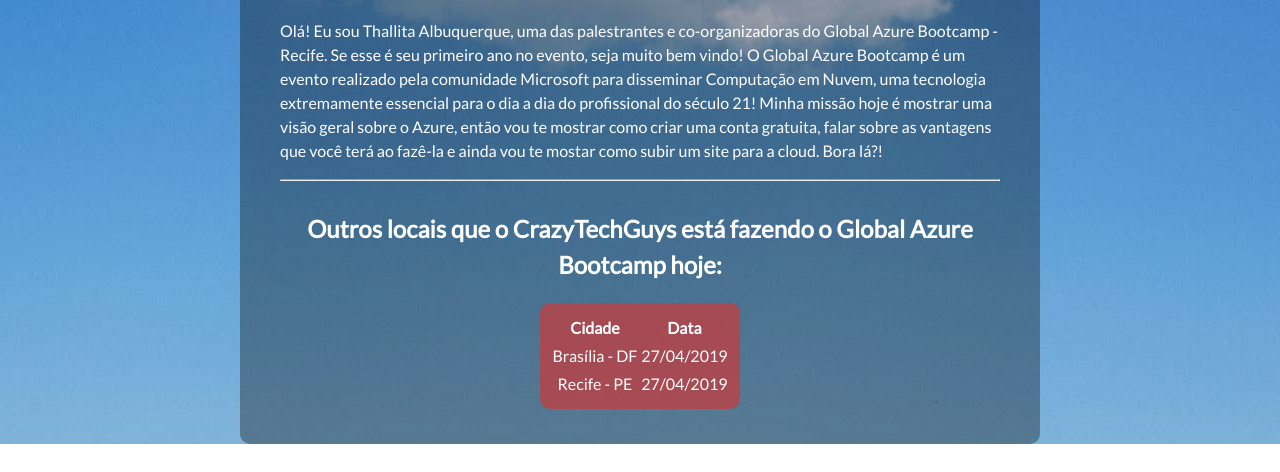
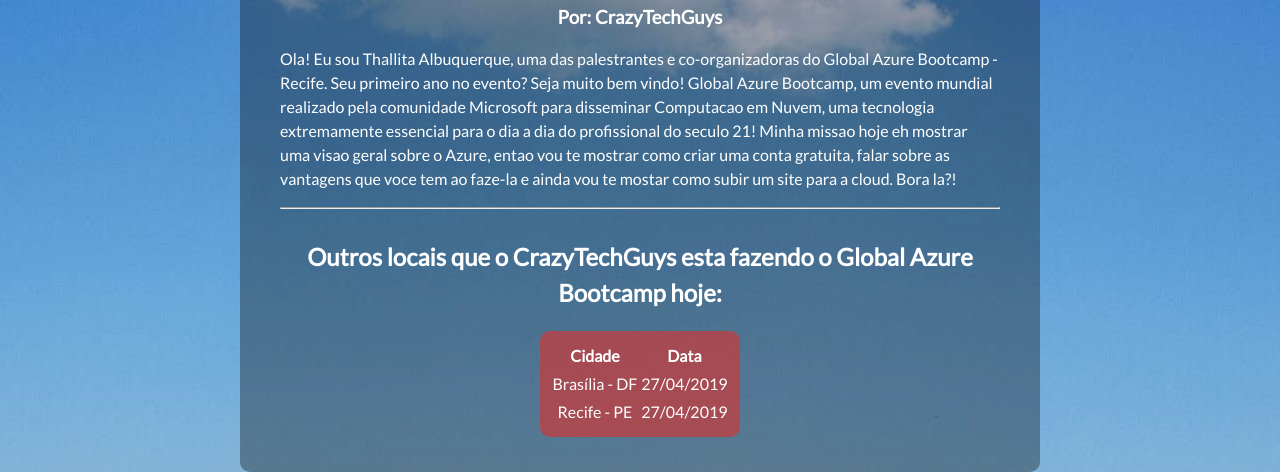
Before and after one commit to thallitaalbuquerque/global-azure-bootcamp2019, a plain HTML site: page index.html in a window 1280 px wide. Shown: the part 379-851 px from the top of the page. Before the commit the page ends 823 px from the top, so only its background shows below. Drawn offline with Linux system fonts and the light colour scheme.

Commit message:
Atualização do texto do site

```diff
--- a/index.html
+++ b/index.html
@@ -10,21 +10,22 @@
   <body>
     <main>
       <div class="logo">
-        <img src="gab.png" alt="Logo da banda">
+        <img src="gab.png" alt="Logo do Global Azure Bootcamp 2019">
       </div>
 
       <h1 class="band-name">Global Azure Bootcamp - Recife</h1>
       <h2 class="headline">O maior e melhor bootcamp em linha reta do mundo!</h2>
+      <h3 class="headline">Por: CrazyTechGuys</h3>
 
-      <p> Olá! Eu sou Thallita Albuquerque, uma das palestrantes e co-organizadoras do Global Azure Bootcamp - Recife. Se esse é seu primeiro ano no evento, seja muito bem vindo! O Global Azure Bootcamp é um evento realizado pela comunidade Microsoft para disseminar Computação em Nuvem, uma tecnologia extremamente essencial para o dia a dia do profissional do século 21! Minha missão hoje é mostrar uma visão geral sobre o Azure, então vou te mostrar como criar uma conta gratuita, falar sobre as vantagens que você terá ao fazê-la e ainda vou te mostar como subir um site para a cloud.
+      <p> Ola! Eu sou Thallita Albuquerque, uma das palestrantes e co-organizadoras do Global Azure Bootcamp - Recife. Seu primeiro ano no evento? Seja muito bem vindo! Global Azure Bootcamp, um evento mundial realizado pela comunidade Microsoft para disseminar Computacao em Nuvem, uma tecnologia extremamente essencial para o dia a dia do profissional do seculo 21! Minha missao hoje eh mostrar uma visao geral sobre o Azure, entao vou te mostrar como criar uma conta gratuita, falar sobre as vantagens que voce tem ao faze-la e ainda vou te mostar como subir um site para a cloud.
 
-      Bora lá?!
+      Bora la?!
       </p>
 
       <hr>
 
       <div class="concerts">
-        <h2>Outros locais que o CrazyTechGuys está fazendo o Global Azure Bootcamp hoje: </h2>
+        <h2>Outros locais que o CrazyTechGuys esta fazendo o Global Azure Bootcamp hoje: </h2>
 
         <table>
           <thead>
```
